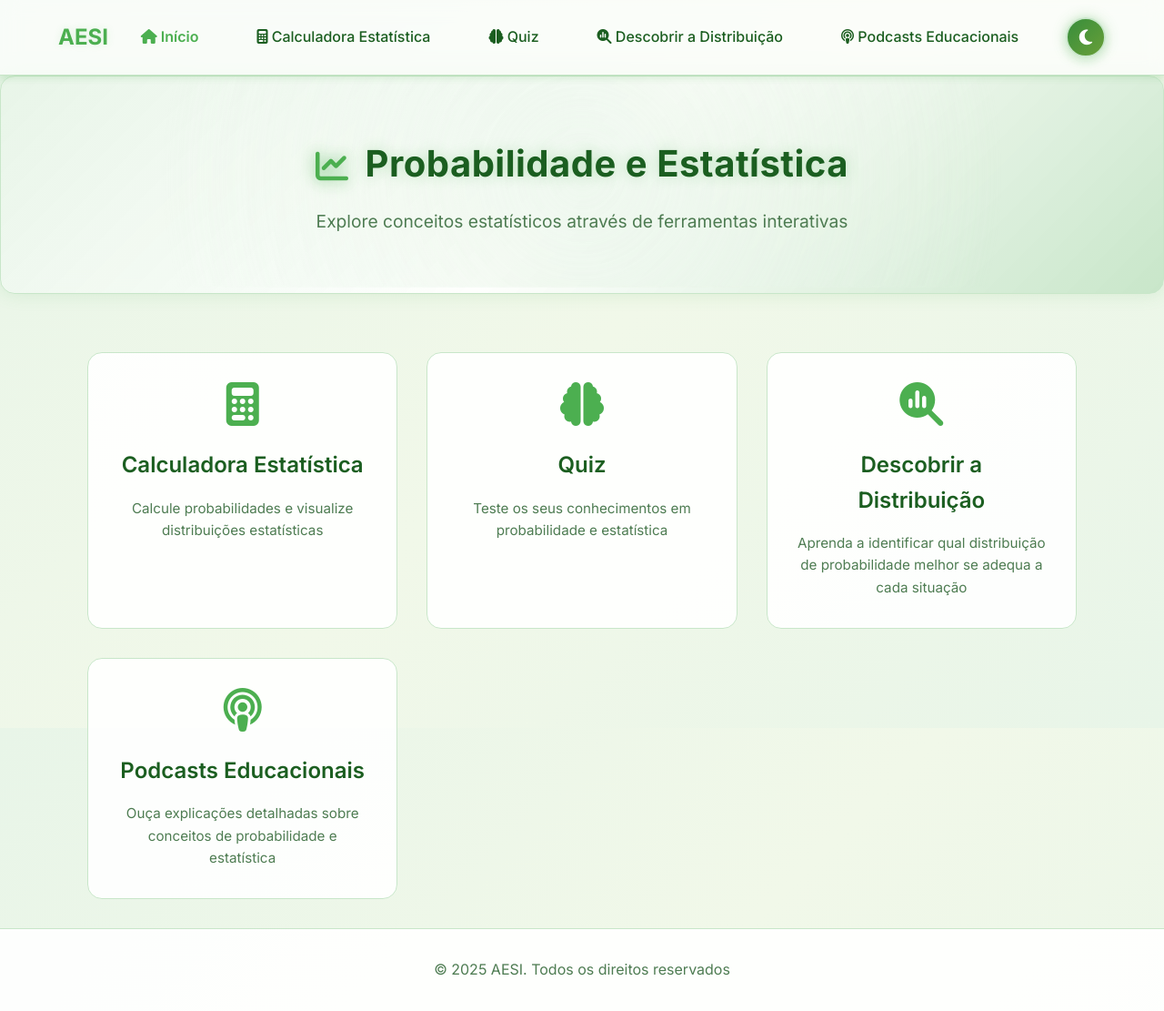
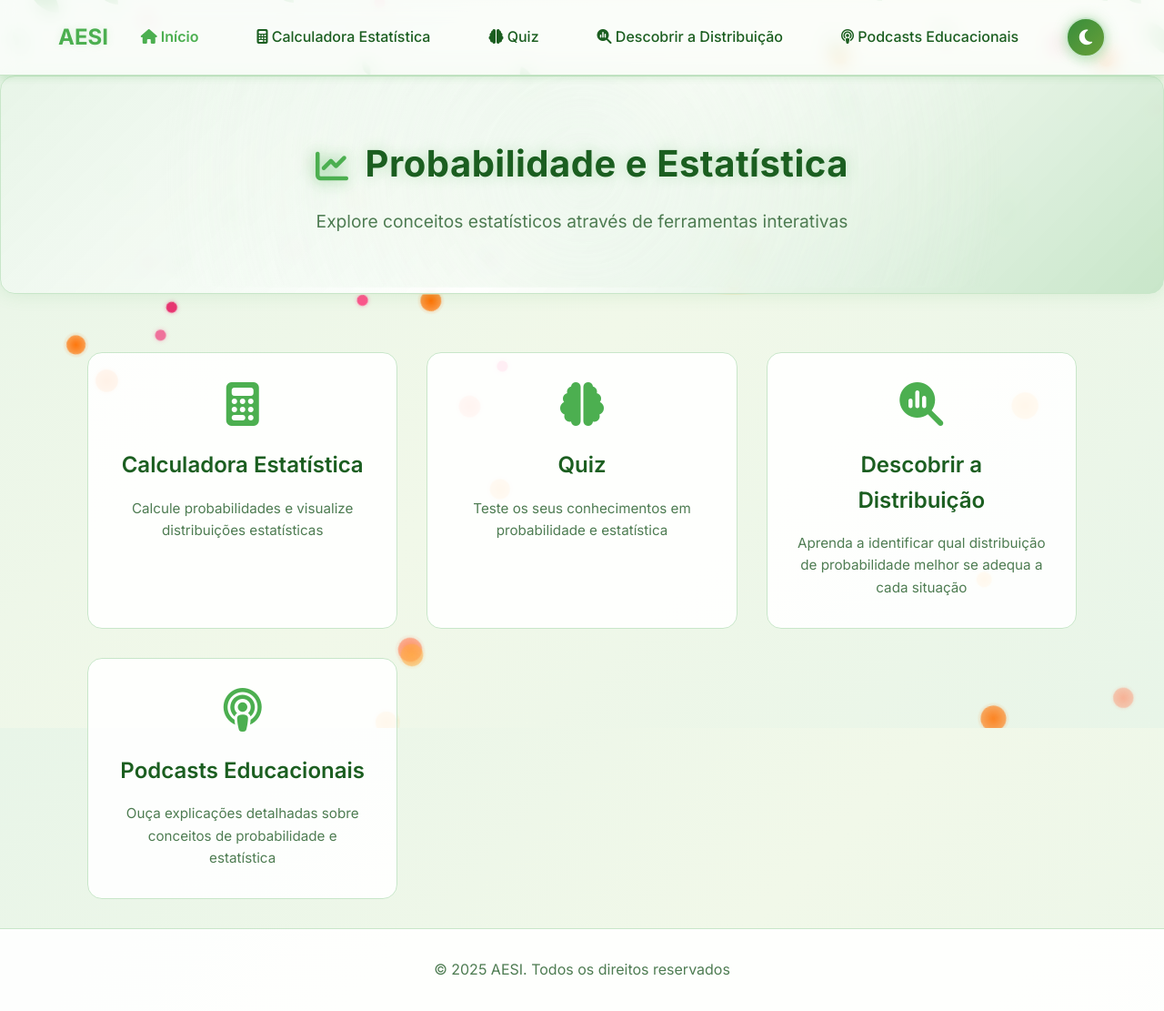
Before and after one commit to Beelzebub2/aesi-website, a Flask app: page /probabilidade in a window 1280 px wide. Shown: the whole page at 91% size. Run offline with Flask 3, Linux system fonts and the light colour scheme.

Commit message:
Add cosmic theme enhancements: introduce cosmic glow, nebula pattern, and star accent variables

```diff
--- a/static/css/subjects/probabilidade/index.css
+++ b/static/css/subjects/probabilidade/index.css
@@ -269,6 +269,9 @@
     /* Grass theme subject enhancements */
     --subject-nature-glow: 0 0 20px rgba(76, 175, 80, 0.15);
     --subject-leaf-pattern: radial-gradient(circle at center, var(--grass-light) 0%, transparent 70%);
+    --subject-cosmic-glow: 0 0 20px rgba(33, 150, 243, 0.5);
+    --subject-nebula-pattern: radial-gradient(circle at center, var(--nebula-blue) 0%, transparent 70%);
+    --subject-star-accent: var(--star-white);
 }
 
 /* Galaxy theme subject styling */
--- a/templates/subjects/probabilidade/index.html
+++ b/templates/subjects/probabilidade/index.html
@@ -13,7 +13,7 @@ educativos e podcasts especializados{% endblock %}
 {% endblock %}
 
 {% block extra_js %}
-<script src="{{ url_for('static', filename='js/general/homepage.js') }}" defer></script>
+<script src="{{ url_for('static', filename='js/general/background.js') }}" defer></script>
 {% endblock %}
 
 {% block container_class %}subject-container{% endblock %}
```
